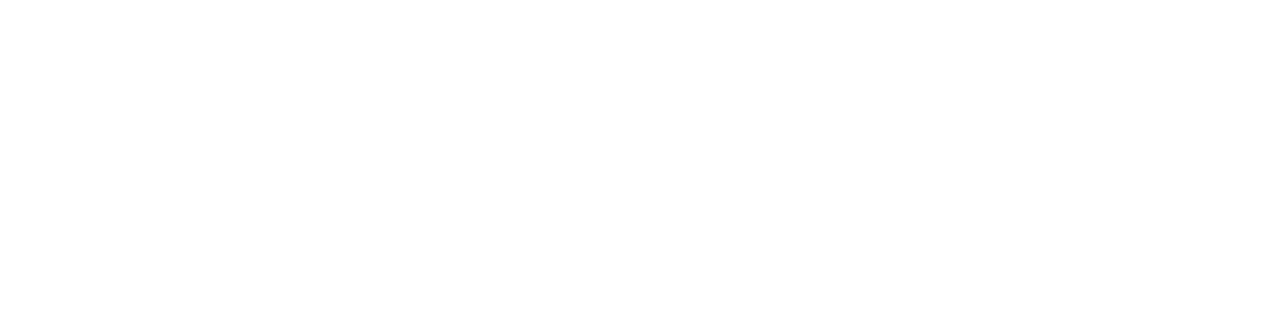
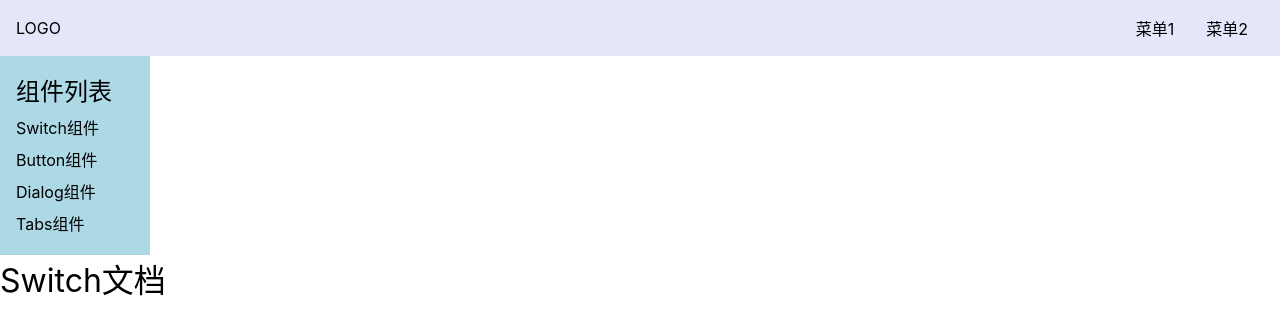
Before and after one commit to Eternal-could/Eternal-ui, a Vue app: page /#/doc/switch in a window 1280 px wide. Before the commit this address had no page. Shown: the top 334 px of the page. Built offline with nearby package versions, Linux system fonts and the light colour scheme.

Commit message:
路由切换之后关闭aside

```diff
--- a/src/App.vue
+++ b/src/App.vue
@@ -5,6 +5,7 @@
 <script lang="ts">
 
 import {provide, ref} from 'vue';
+import {router} from './router';
 
 export default {
   name: 'App',
@@ -12,6 +13,11 @@ export default {
     const width = document.documentElement.clientWidth
     const asideVisible = ref(width <= 500 ? false : true)
     provide('asideVisible',asideVisible);
+    router.afterEach(()=> {
+      if (width <= 500) {
+        asideVisible.value = false
+      }
+    })
   }
 }
 </script>
--- /dev/null
+++ b/src/components/Switch.vue
@@ -0,0 +1,13 @@
+<template>
+<h1>Switch文档</h1>
+</template>
+
+<script>
+export default {
+  name: "Switch"
+}
+</script>
+
+<style scoped>
+
+</style>
--- a/src/components/TopNav.vue
+++ b/src/components/TopNav.vue
@@ -82,7 +82,6 @@ export default {
     }
     > .toggleAside {
       display: inline-block;
-
     }
   }
 }
--- a/src/main.ts
+++ b/src/main.ts
@@ -1,24 +1,9 @@
 import { createApp } from 'vue'
 import App from './App.vue'
 import './index.scss'
-import {createWebHashHistory, createRouter} from 'vue-router'
-import Doc from './views/Doc.vue'
-import Home from './views/Home.vue'
+import {router} from './router';
 
-const history = createWebHashHistory();
-const router = createRouter({
-    history,
-    routes: [
-        {
-            path: '/',
-            component: Home
-        },
-        {
-            path: '/doc',
-            component: Doc
-        },
-    ]}
-)
+
 
 const app = createApp(App)
 app.use(router);
--- /dev/null
+++ b/src/router.ts
@@ -0,0 +1,30 @@
+import Doc from './views/Doc.vue'
+import Home from './views/Home.vue'
+import Switch from './components/Switch.vue'
+
+
+import {createRouter, createWebHashHistory} from 'vue-router';
+
+const history = createWebHashHistory();
+export const router = createRouter({
+    history,
+    routes: [
+        {
+            path: '/',
+            component: Home
+        },
+        {
+            path: '/doc',
+            component: Doc,
+            children: [
+                {
+                    path: 'switch',
+                    component: Switch
+                }
+            ]
+        },
+    ]}
+)
+router.afterEach(()=> {
+    console.log('luyouqiehuanle');
+})
--- a/src/views/Doc.vue
+++ b/src/views/Doc.vue
@@ -19,7 +19,9 @@
           </li>
         </ol>
       </aside>
-      <main>主内容</main>
+      <main>
+        <router-view/>
+      </main>
     </div>
   </div>
 </template>
```
